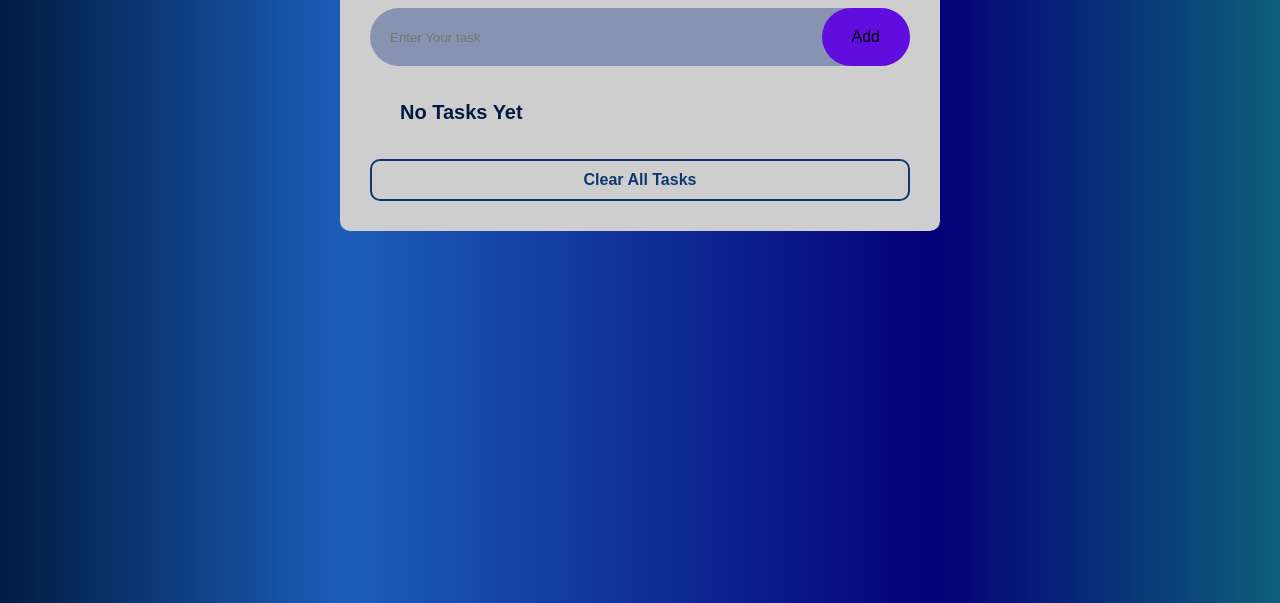
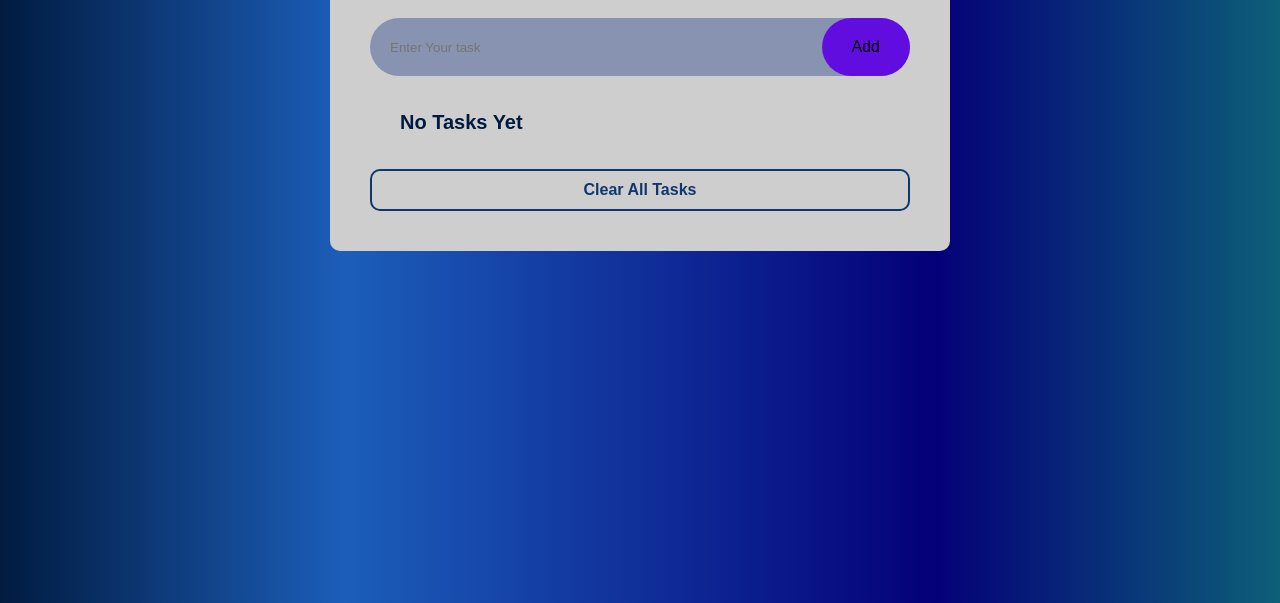
Before and after one commit to Aditya-Agni/Vanilla-js-todo, a plain HTML site: page index.html in a window 1280 px wide. Shown: the part 197-800 px from the top of the page. Drawn offline with Linux system fonts and the light colour scheme.

Commit message:
Update style.css

```diff
--- a/style.css
+++ b/style.css
@@ -13,10 +13,10 @@ main{
     /* width: min(540px, 90%); */
     /* max-width: 40px; */
     background:#cfcece;
-    padding:clamp(15px, 5vw, 30px);   /* padding:10px; */
+    padding:clamp(15px, 5vw, 40px);   /* padding:10px; */
     border-radius: 10px;
     margin: 50px auto 0px;
-    width:clamp(300px, 90%, 540px)
+    width:clamp(0px, 98%, 540px)
 }
 
 .inputtask{
```
